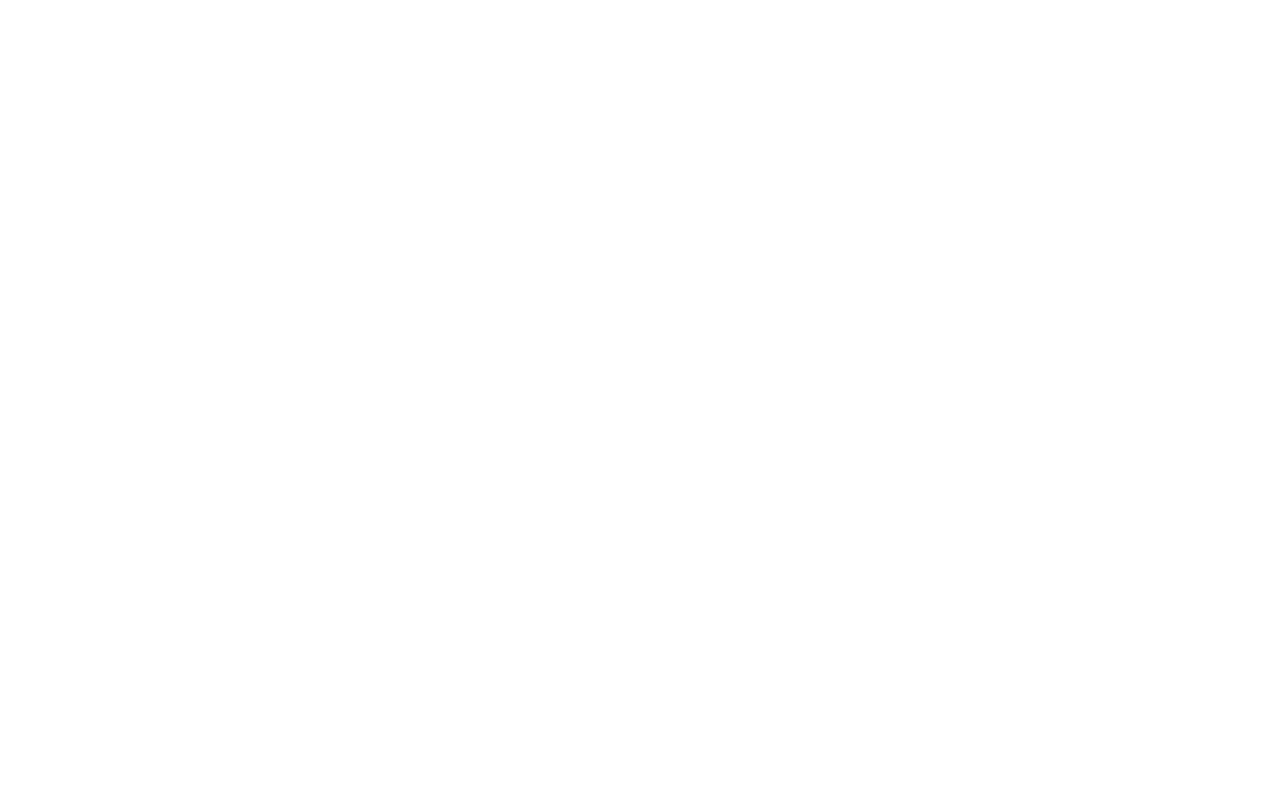
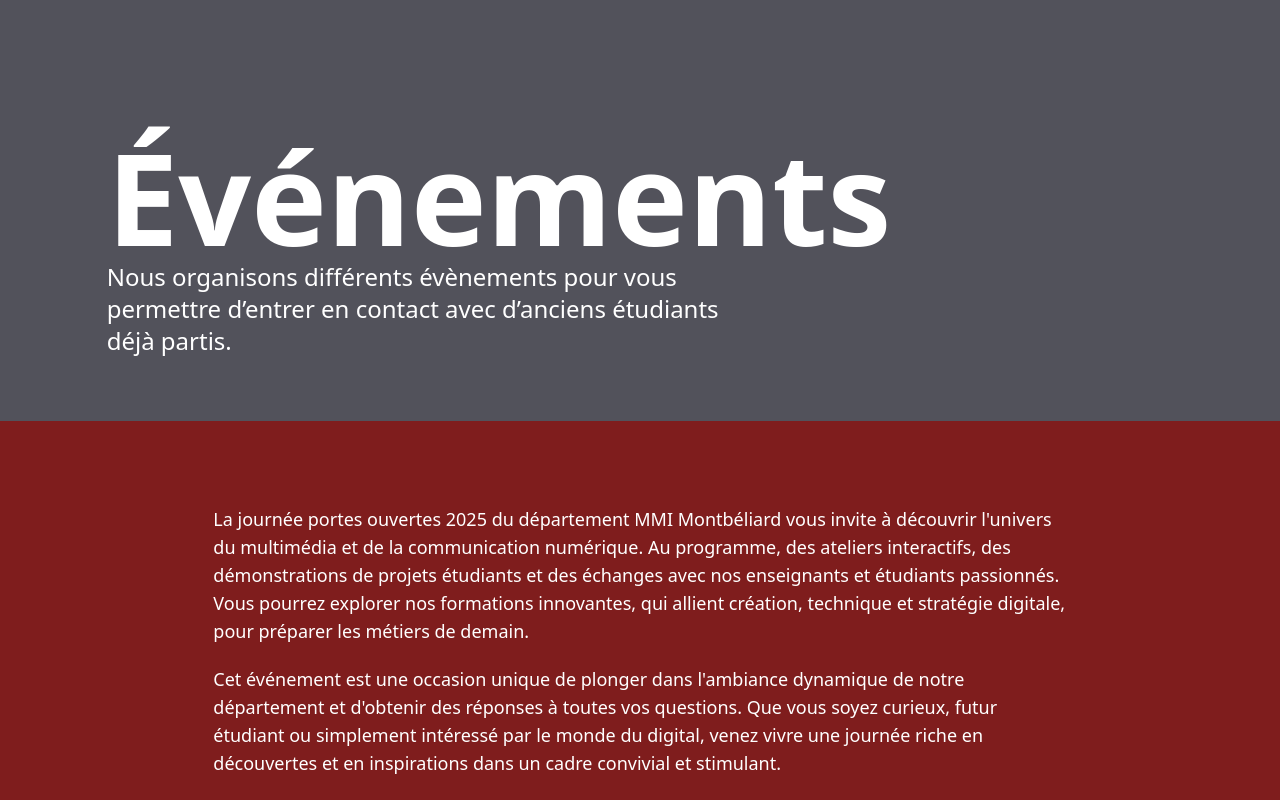
Before and after one commit to MaelleCoquelet/projetco_canada-mcoquelet_pmeloni_hpetit_cvincent, a Nuxt app: page /evenements in a window 1280 px wide. Shown: the part 360-1160 px from the top of the page. Before the commit the page ends 800 px from the top, so only its background shows below. Built offline with nearby package versions, Linux system fonts and the light colour scheme.

Commit message:
pages statiques temoigages et evenements

```diff
--- a/pages/evenements.vue
+++ b/pages/evenements.vue
@@ -1,3 +1,20 @@
 <script setup lang="ts">
 const route = useRoute()
 </script>
+
+<template>
+    <section class="col-span-12 grid grid-cols-12 bg-zinc-600">
+        <nav class="w-full text-white col-start-2 col-end-8">
+            <div class="items-left pt-96 pb-16">
+                <h1 class="text-9xl font-bold ">Événements</h1>
+                <p class="text-2xl" >Nous organisons différents évènements pour vous permettre d’entrer en contact avec d’anciens étudiants déjà partis.</p>
+            </div>
+        </nav>
+    </section>
+    <section class="col-span-12 grid grid-cols-12 text-white bg-red-900">
+        <div class="col-start-3 col-end-11 mt-16 mb-16" >
+            <p class="text-lg mt-5" >La journée portes ouvertes 2025 du département MMI Montbéliard vous invite à découvrir l'univers du multimédia et de la communication numérique. Au programme, des ateliers interactifs, des démonstrations de projets étudiants et des échanges avec nos enseignants et étudiants passionnés. Vous pourrez explorer nos formations innovantes, qui allient création, technique et stratégie digitale, pour préparer les métiers de demain.</p>
+            <p class="text-lg mt-5"  >Cet événement est une occasion unique de plonger dans l'ambiance dynamique de notre département et d'obtenir des réponses à toutes vos questions. Que vous soyez curieux, futur étudiant ou simplement intéressé par le monde du digital, venez vivre une journée riche en découvertes et en inspirations dans un cadre convivial et stimulant.</p>
+        </div>
+    </section>
+</template>
--- /dev/null
+++ b/pages/temoignages.vue
@@ -0,0 +1,20 @@
+<script setup lang="ts">
+const route = useRoute()
+</script>
+
+<template>
+    <section class="col-span-12 grid grid-cols-12 bg-zinc-600">
+        <nav class="w-full text-white col-start-2 col-end-8">
+            <div class="items-left pt-96 pb-16">
+                <h1 class="text-9xl font-bold ">Témoignages</h1>
+                <p class="text-2xl mt-6" >Retrouvez ici, les témoignages d’anciens étudiants ayant déjà réalisé l’échange au Canada.</p>
+            </div>
+        </nav>
+    </section>
+    <section class="col-span-12 grid grid-cols-12 text-white bg-red-900">
+        <div class="col-start-3 col-end-11 mt-16 mb-16" >
+            <p class="text-lg mt-5" >Nous comprenons à quel point il est essentiel, tant pour les étudiants que pour leurs parents, de savoir à quoi s'attendre afin de préparer au mieux cette aventure. C'est pourquoi nous avons recueilli les témoignages de plusieurs anciens participants ayant déjà vécu cet échange avec succès.</p>
+            <p class="text-lg mt-5"  >Grâce à ces récits écrits et vidéos, vous découvrirez les défis auxquels vous pourriez être confrontés et obtiendrez des conseils précieux pour vous y préparer sereinement.</p>
+        </div>
+    </section>
+</template>
```
